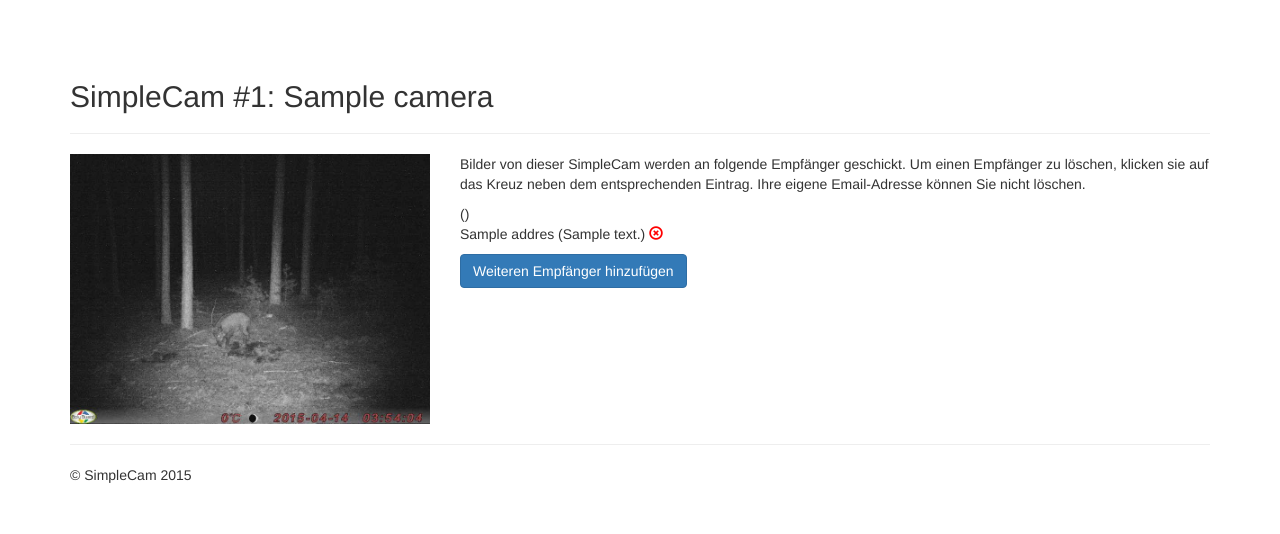
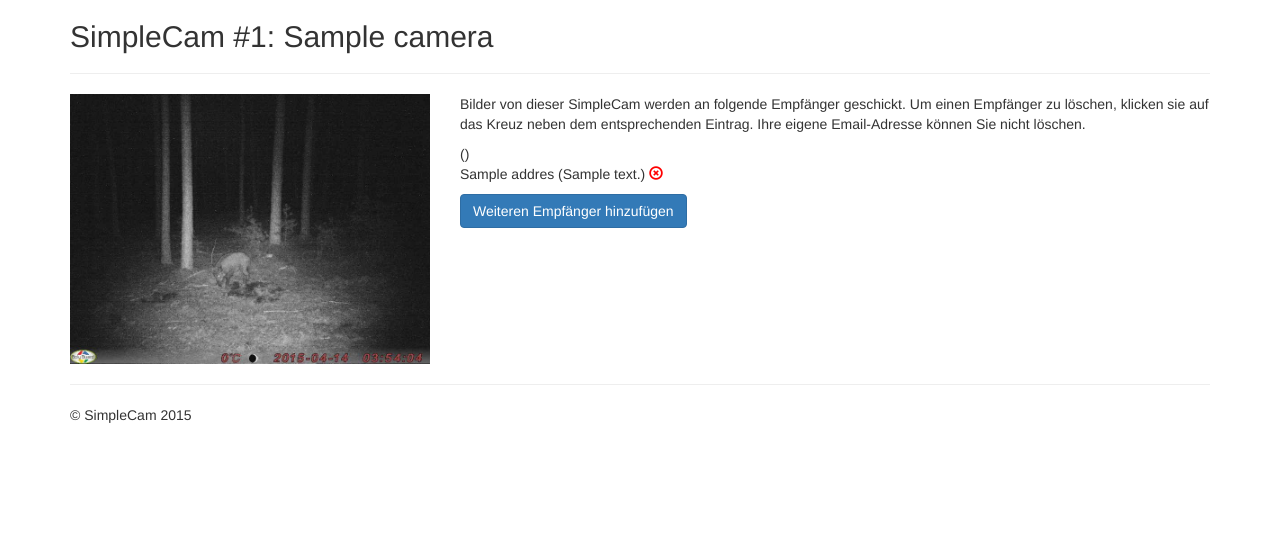
Before and after one commit to reikjarloekl/woocommerce-sepa-direct-debit-payment-gateway, a Django app: template sc_frontend/front/templates/front/index.html in a window 1280 px wide. Shown: the top 534 px of the page. Run offline with Django 3.2, Linux system fonts and the light colour scheme; the template is opened without the code that fills it: most values are stand-ins (such as "Sample title", 1, 10 or a date in 2020); some libraries are stand-ins or nearby versions.

Commit message:
- removed padding on top.

```diff
--- a/sc_frontend/front/templates/front/base.html
+++ b/sc_frontend/front/templates/front/base.html
@@ -11,7 +11,7 @@
     <link href="{% static "front/css/bootstrap.min.css" %}" rel="stylesheet">
     <style type="text/css">
         body {
-            padding-top: 60px;
+            padding-top: 0px;
             padding-bottom: 40px;
         }
 
```
